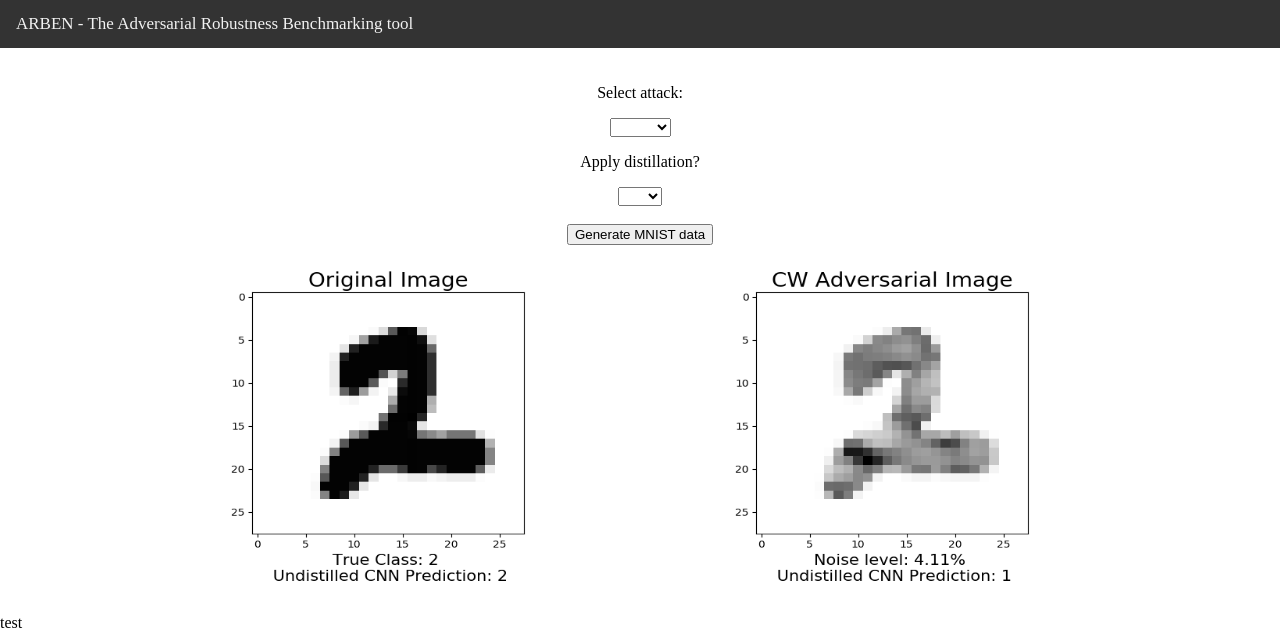
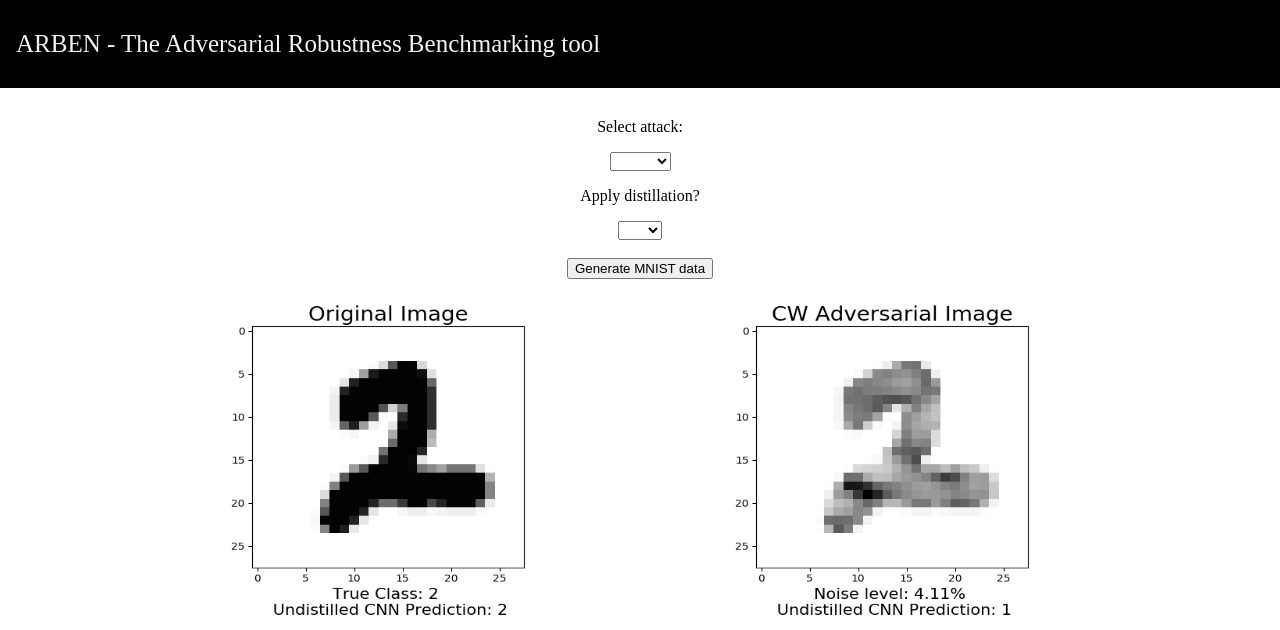
Before and after one commit to kizzen/arben, a Flask app: template templates/enternum.html in a window 1280 px wide. Shown: the top 630 px of the page. Run offline with Flask 2, Linux system fonts and the light colour scheme; the template is opened without the code that fills it, so the values that code supplies are empty.

Commit message:
bigger header

```diff
--- a/templates/enternum.html
+++ b/templates/enternum.html
@@ -9,7 +9,7 @@
 
     .navbar {
       overflow: hidden;
-      background-color: #333;
+      background-color: Black;
       position: fixed;
       top: 0;
       width: 100%;
@@ -20,9 +20,9 @@
       display: block;
       color: #f2f2f2;
       text-align: center;
-      padding: 14px 16px;
+      padding: 30px 16px;
       text-decoration: none;
-      font-size: 17px;
+      font-size: 25px;
     }
 
     .main {
@@ -44,12 +44,9 @@
 <div id = "everything else">
 <center>
 
-<p> ' '</p>
-<p> <br>
-</p>
-
-
-
+<p> <br></p>
+<p> <br></p>
+<p> <br></p>
 
 <form action="/" method="POST" >
   <p>Select attack:</p>
```
Lines whose indentation alone changed are shown as unchanged.
